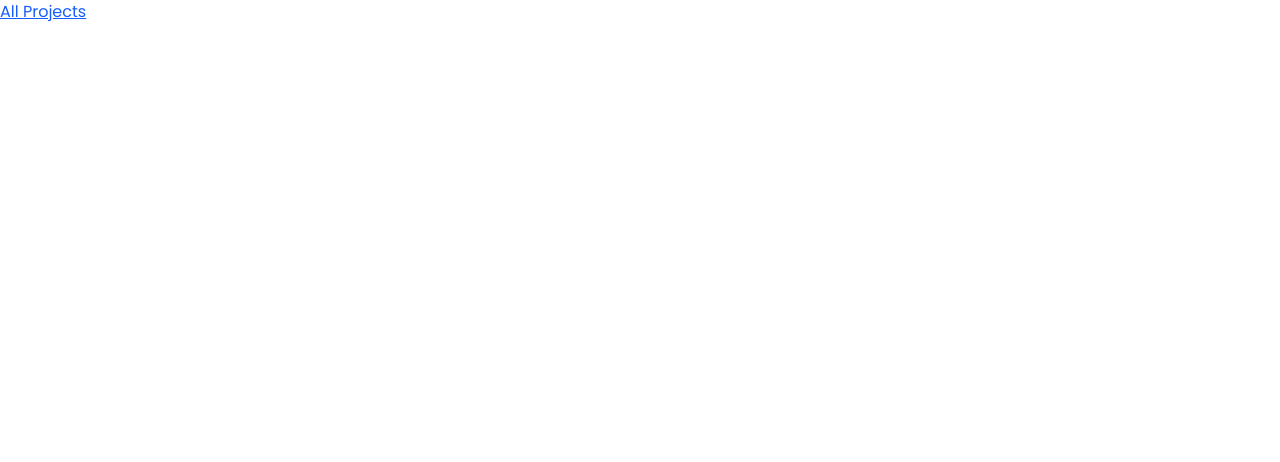
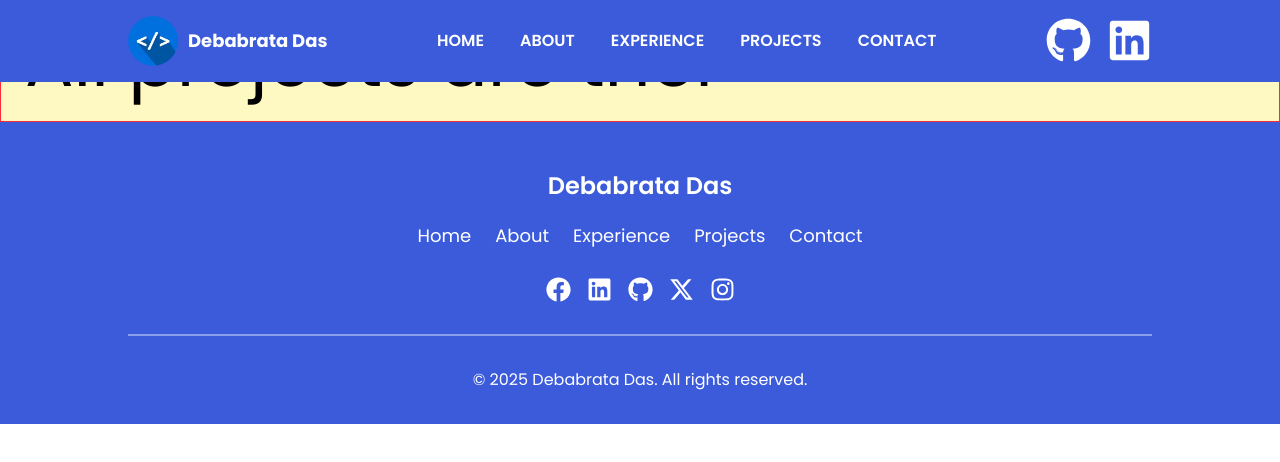
Before and after one commit to dev-debabrata/dev-debabrata-portfolio, a React (Vite) app: page /projectsList in a window 1280 px wide. Shown: the top 462 px of the page. Built offline with nearby package versions, Linux system fonts and the light colour scheme.

Commit message:
remap code

```diff
--- a/src/App.jsx
+++ b/src/App.jsx
@@ -1,14 +1,7 @@
 import React from 'react'
-
 import { Route, Routes, Navigate } from 'react-router-dom'
 import Home from './Pages/Home'
-import Projects from './Components/Projects'
-
-
-
-
-
-
+import ProjectsList from './Pages/ProjectsList'
 
 
 const App = () => {
@@ -16,7 +9,7 @@ const App = () => {
     <div className=" relative">
       <Routes>
         <Route path='/' element={<Home />} />
-        <Route path='/projectsList' element={<Projects />} />
+        <Route path='/projectsList' element={<ProjectsList />} />
         <Route path='/home' element={<Navigate to="/" />} />
         <Route path='*' element={<h1>404 - Page Not Found</h1>} />
       </Routes>
--- a/src/Components/Navbar.jsx
+++ b/src/Components/Navbar.jsx
@@ -2,30 +2,87 @@ import React, { useEffect, useState } from 'react';
 import { assets, NavbarMenu } from '../data';
 import { FaGithub, FaLinkedin } from "react-icons/fa";
 import { MdClose, MdMenu } from "react-icons/md";
+import { useNavigate, useLocation } from 'react-router-dom';
 
 
 
 const Navbar = () => {
 
+    // const [isOpen, setIsOpen] = useState(false);
+    // const [activeSection, setActiveSection] = useState("");
+    // const [isScrolled, setIsScrolled] = useState(false);
+
+    // // Check scroll and change navbar background
+    // useEffect(() => {
+    //     const handleScroll = () => {
+    //         setIsScrolled(window.scrollY > 50);
+    //     }
+    //     window.addEventListener("scroll", handleScroll);
+    //     return () => window.removeEventListener("scroll", handleScroll);
+    // }, []);
+
+    // // Smooth scroll function
+    // const handleMenuItemClick = (sectionId) => {
+    //     setActiveSection(sectionId);
+    //     setIsOpen(sectionId);
+    // }
+
+
     const [isOpen, setIsOpen] = useState(false);
-    const [activeSection, setActiveSection] = useState("");
+    const [activeSection, setActiveSection] = useState('');
     const [isScrolled, setIsScrolled] = useState(false);
 
-    // Check scroll and change navbar background
+    const navigate = useNavigate();
+    const location = useLocation();
+
+    // Change navbar style on scroll
     useEffect(() => {
         const handleScroll = () => {
             setIsScrolled(window.scrollY > 50);
-        }
+        };
         window.addEventListener("scroll", handleScroll);
         return () => window.removeEventListener("scroll", handleScroll);
     }, []);
 
-    // Smooth scroll function
-    const handleMenuItemClick = (sectionId) => {
-        setActiveSection(sectionId);
-        setIsOpen(sectionId);
-    }
+    // Scroll or Navigate Handler
+    // const handleMenuItemClick = (sectionId) => {
+    //     setActiveSection(sectionId);
+    //     setIsOpen(false);
 
+    //     if (location.pathname !== '/') {
+    //         navigate('/'); // navigate to home first
+    //         setTimeout(() => {
+    //             scrollToSection(sectionId);
+    //         }, 300); // wait for home to render
+    //     } else {
+    //         scrollToSection(sectionId);
+    //     }
+    // };
+
+    const handleMenuItemClick = (item) => {
+        setActiveSection(item.id);
+        setIsOpen(false);
+
+        if (item.type === "route") {
+            navigate(`/${item.id}`);
+        } else {
+            if (location.pathname !== '/') {
+                navigate('/');
+                setTimeout(() => {
+                    scrollToSection(item.id);
+                }, 300);
+            } else {
+                scrollToSection(item.id);
+            }
+        }
+    };
+
+    const scrollToSection = (id) => {
+        const section = document.getElementById(id);
+        if (section) {
+            section.scrollIntoView({ behavior: 'smooth' });
+        }
+    };
 
     return (
         <nav className={`fixed top-0 w-full z-999 transition duration-300 px-[7vw] md:px-[7vw] lg:px-[10vw] ${isScrolled ? "bg-[#131379b8] text-white bg-opacity-50 backdrop-blur-md shadow-xl" : "bg-transpa bg-[#3b5bdb] text-white"
@@ -50,12 +107,16 @@ const Navbar = () => {
                                 key={item.id}
                                 className={`cursor-pointer hover:text-black ${activeSection === item.id ? " text-black" : ""
                                     }`}>
-                                <a
+                                {/* <a
                                     href={item.link}
                                     onClick={() => handleMenuItemClick(item.id)}
                                     className="inline-block text-base font-semibold py-2 px-4 md:px-2 lg:px-4 uppercase" >
                                     {item.title}
-                                </a>
+                                </a> */}
+                                <button onClick={() => handleMenuItemClick(item)}
+                                    className="inline-block cursor-pointer text-base font-semibold py-2 px-4 md:px-2 lg:px-4 uppercase">
+                                    {item.title}
+                                </button>
                             </li>
                         ))}
                     </ul>
--- a/src/Components/Projects.jsx
+++ b/src/Components/Projects.jsx
@@ -4,7 +4,7 @@ import { Link } from 'react-router-dom';
 const Projects = () => {
     return (
         <div id='projects'>
-            <Link to="/projectslist" className="text-blue-600 underline">
+            <Link to="/projectsList" className="text-blue-600 underline">
                 All Projects
             </Link>
         </div>
--- a/src/Pages/ProjectsList.jsx
+++ b/src/Pages/ProjectsList.jsx
@@ -6,9 +6,8 @@ const ProjectsList = () => {
     return (
         <>
             <Navbar />
-            <div className="p-6">
-                <h1 className="text-2xl font-bold mb-4">All Projects</h1>
-                {/* Add your project list items here */}
+            <div className="p-6 border border-red-500 bg-yellow-100">
+                <h1 className=' text-7xl'>All projects are ther</h1>
             </div>
             <Footer />
         </>
--- a/src/data.js
+++ b/src/data.js
@@ -37,33 +37,44 @@ export const assets = {
 }
 
 // Navbar data
+// export const NavbarMenu = [
+//     {
+//         id: 1,
+//         title: "Home",
+//         link: "home",
+//     },
+//     {
+//         id: 2,
+//         title: "About Me",
+//         link: "about",
+//     },
+//     {
+//         id: 3,
+//         title: "Experience",
+//         link: "experiences",
+//     },
+//     {
+//         id: 4,
+//         title: "Project",
+//         link: "projectsList",
+//     },
+//     {
+//         id: 5,
+//         title: "Contact",
+//         link: "contact",
+//     },
+// ];
+
+
+
 export const NavbarMenu = [
-    {
-        id: 1,
-        title: "Home",
-        link: "#home",
-    },
-    {
-        id: 2,
-        title: "About Me",
-        link: "#about",
-    },
-    {
-        id: 3,
-        title: "Experience",
-        link: "#experiences",
-    },
-    {
-        id: 4,
-        title: "Project",
-        link: "#projects",
-    },
-    {
-        id: 5,
-        title: "Contact",
-        link: "#contact",
-    },
+    { id: "home", title: "Home", type: "scroll" },
+    { id: "about", title: "About", type: "scroll" },
+    { id: "experiences", title: "Experience", type: "scroll" },
+    { id: "projectsList", title: "Projects", type: "route" },
+    { id: "contact", title: "Contact", type: "scroll" }
 ];
+
 
 
 // LogoCard section
```
